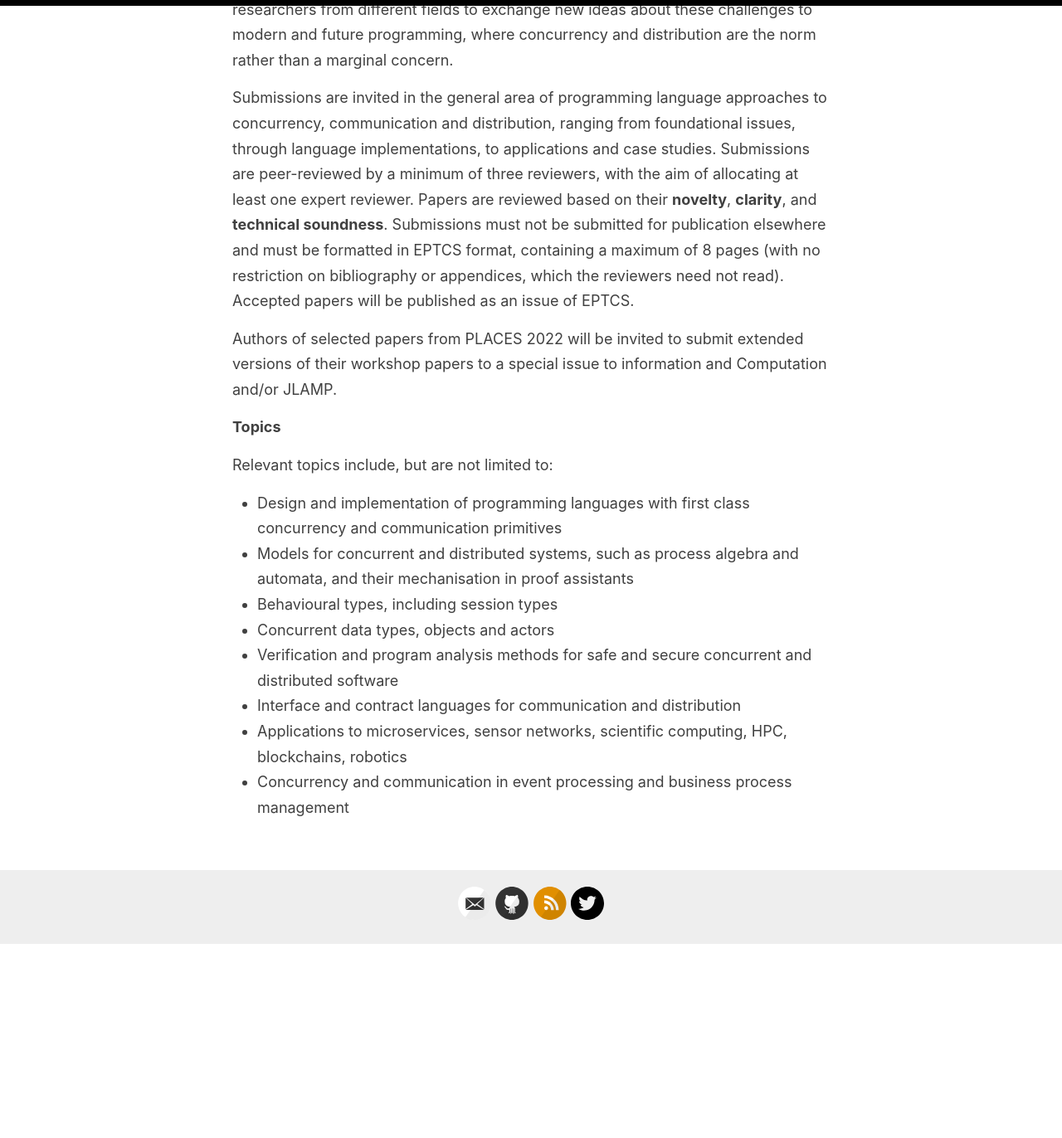
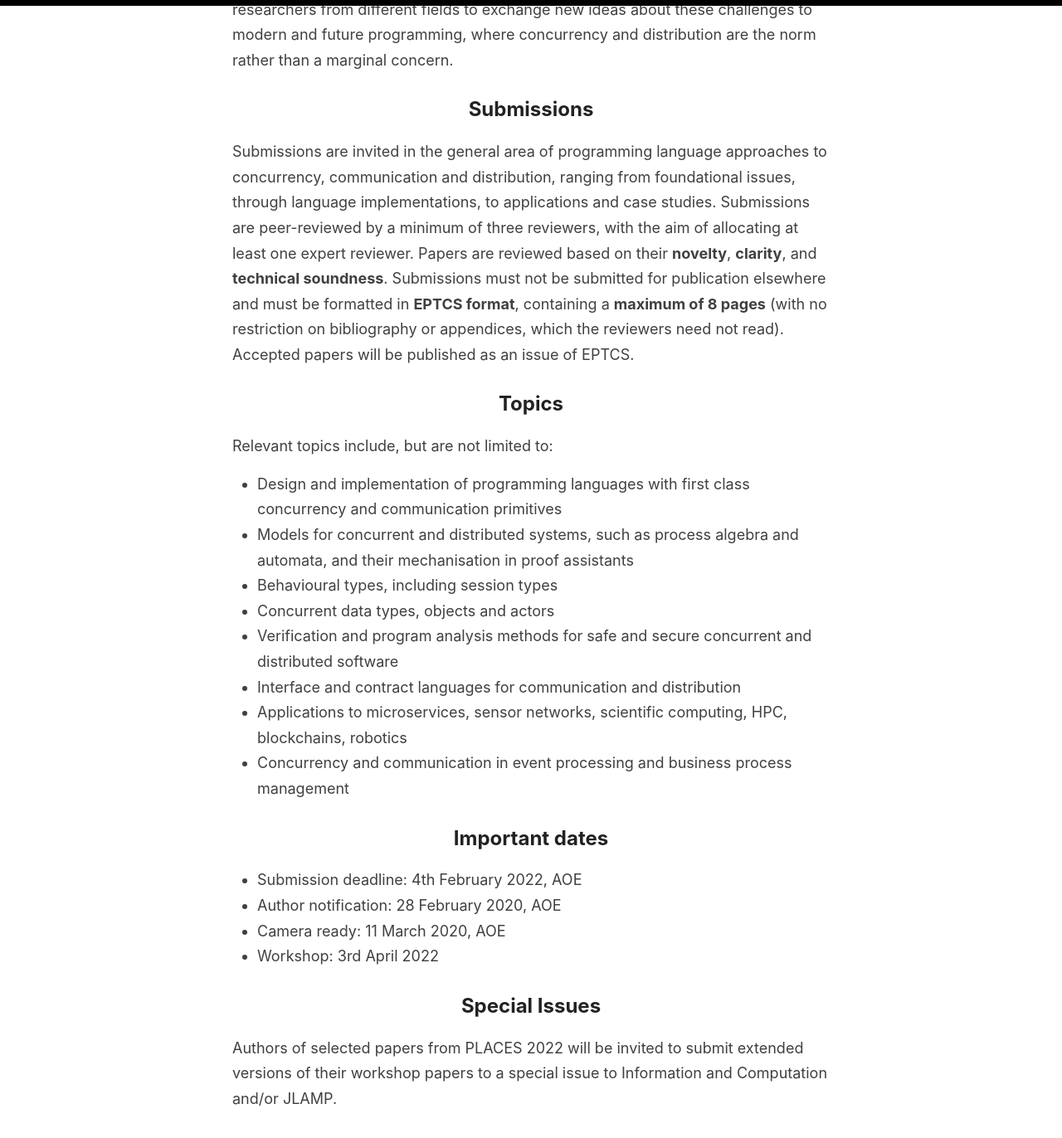
Before and after one commit to places-workshop/2022, a Jekyll site: the page built from _pages/callforpapers.md, in a window 1280 px wide and 1400 px high, scrolled down 402 px. Shown: the top 1372 px of the window at 83% size. Built offline with Jekyll 4.4.1, drawn with Linux system fonts in a browser that asks for light colours; before the commit the page ends 1541 px from its top, so only the background shows below that.

Commit message:
Add Important dates

```diff
--- a/_pages/callforpapers.md
+++ b/_pages/callforpapers.md
@@ -6,11 +6,11 @@
 
 The increasingly concurrent and parallel landscape of hardware and software infrastructures demands the exploration and understanding of a wide variety of foundational and practical ideas. **The International Workshop on Programming Language Approaches to Concurrency and Communication-cEntric Software (PLACES)** is dedicated to work in this area. The workshop offers a forum for researchers from different fields to exchange new ideas about these challenges to modern and future programming, where concurrency and distribution are the norm rather than a marginal concern.
 
-Submissions are invited in the general area of programming language approaches to concurrency, communication and distribution, ranging from foundational issues, through language implementations, to applications and case studies. Submissions are peer-reviewed by a minimum of three reviewers, with the aim of allocating at least one expert reviewer. Papers are reviewed based on their **novelty**, **clarity**, and **technical soundness**. Submissions must not be submitted for publication elsewhere and must be formatted in EPTCS format, containing a maximum of 8 pages (with no restriction on bibliography or appendices, which the reviewers need not read). Accepted papers will be published as an issue of EPTCS.
+## Submissions
 
-Authors of selected papers from PLACES 2022 will be invited to submit extended versions of their workshop papers to a special issue to information and Computation and/or JLAMP.
+Submissions are invited in the general area of programming language approaches to concurrency, communication and distribution, ranging from foundational issues, through language implementations, to applications and case studies. Submissions are peer-reviewed by a minimum of three reviewers, with the aim of allocating at least one expert reviewer. Papers are reviewed based on their **novelty**, **clarity**, and **technical soundness**. Submissions must not be submitted for publication elsewhere and must be formatted in **EPTCS format**, containing a **maximum of 8 pages** (with no restriction on bibliography or appendices, which the reviewers need not read). Accepted papers will be published as an issue of EPTCS.
 
-**Topics**
+## Topics
 
 Relevant topics include, but are not limited to:
 * Design and implementation of programming languages with first class concurrency and communication primitives
@@ -21,3 +21,12 @@
 * Interface and contract languages for communication and distribution
 * Applications to microservices, sensor networks, scientific computing, HPC, blockchains, robotics
 * Concurrency and communication in event processing and business process management
+
+## Important dates
+* Submission deadline: 4th February 2022, AOE
+* Author notification: 28 February 2020, AOE
+* Camera ready: 11 March 2020, AOE
+* Workshop: 3rd April 2022
+
+## Special Issues
+Authors of selected papers from PLACES 2022 will be invited to submit extended versions of their workshop papers to a special issue to Information and Computation and/or JLAMP.
```
